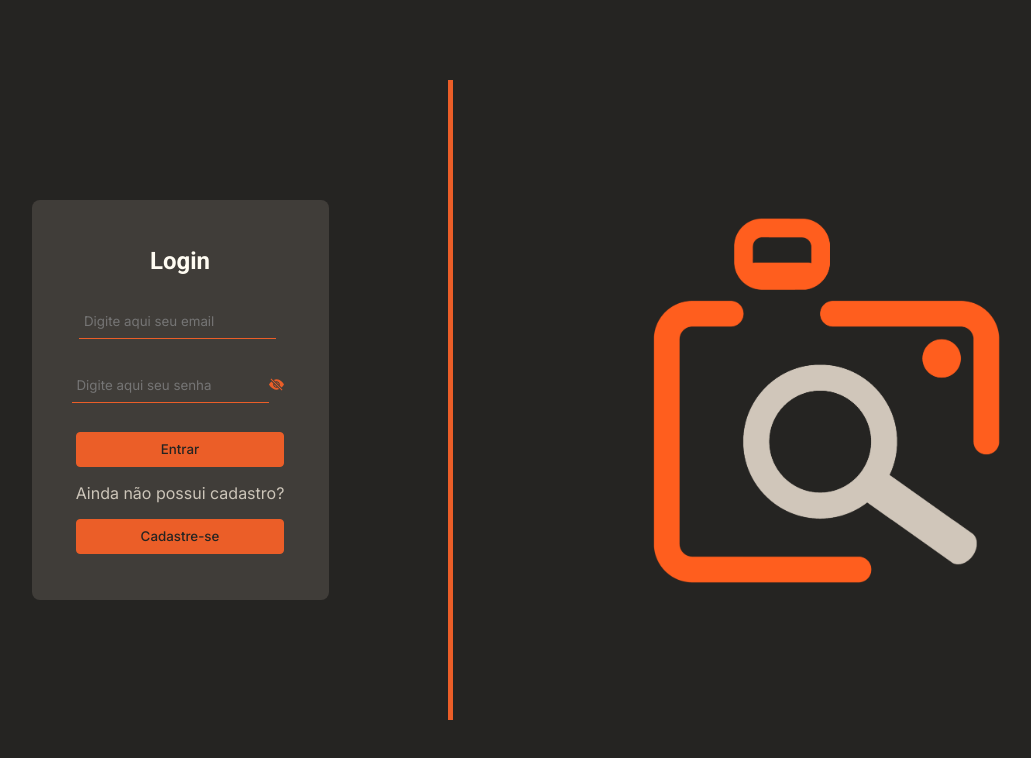
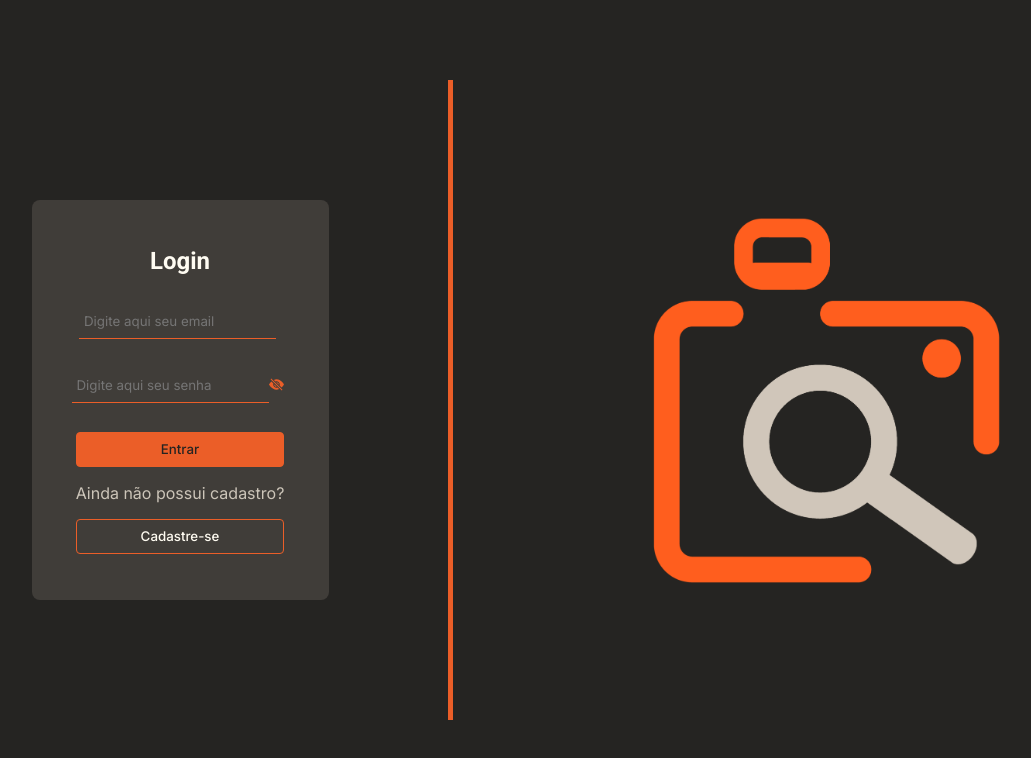
Before and after one commit to pifaria/capstone-m3-grupo-5-vilson, a React (Create React App) app: page /login in a window 1280 px wide. Shown: the top 758 px of the page, without its empty margins (88-1119 px from the left). Built offline with nearby package versions, Linux system fonts and the light colour scheme.

Commit message:
feat: landingSchema

```diff
--- a/src/components/Button/index.jsx
+++ b/src/components/Button/index.jsx
@@ -1,8 +1,8 @@
 import { Container } from "./styles";
 
-const Button = ({ beigeSchema, greySchema, children, type, ...rest }) => {
+const Button = ({ beigeSchema, greySchema, landingSchema, children, type, ...rest }) => {
   return (
-    <Container beigeSchema={beigeSchema} greySchema={greySchema} type={type} {...rest}>
+    <Container landingSchema={landingSchema} beigeSchema={beigeSchema} greySchema={greySchema} type={type} {...rest}>
       {children}
     </Container>
   );
--- a/src/components/Button/styles.js
+++ b/src/components/Button/styles.js
@@ -4,8 +4,8 @@ export const Container = styled.button`
   display: flex;
   justify-content: center;
   align-items: center;
-  background: ${(props) => (props.beigeSchema ? "var(--grey)" : 'var(--orange)')};
-  border: 1px solid ${(props) => (props.beigeSchema ? "var(--orange)" : 'var(--orange)')};
+  background: ${(props) => (props.beigeSchema ? "var(--beige)" : props.greySchema ? "var(--grey)" : props.landingSchema ? "var(--grey)" : "var(--orange)")};
+  border: 1px solid ${(props) => (props.beigeSchema ? "var(--black)" : 'var(--orange)')};
   border-radius: 4px;
   height: 35px;
   padding: 0 5px;
@@ -13,13 +13,13 @@ export const Container = styled.button`
   font-style: normal;
   font-weight: 500;
   line-height: 26px;
-  color: ${(props) => (props.beigeSchema ? "var(--vanilla)" : props.greySchema ? 'var(--black)' : 'var(--black)')};
+  color: ${(props) => (props.beigeSchema ? "var(--black)" : props.greySchema ? 'var(--beige)' : props.landingSchema ? "var(--vanilla)" : 'var(--black)')};
   margin: 0px 5px;
 
   :hover{
-    box-shadow: inset 0 0 1em ${(props) => (props.beigeSchema ? "var(--orange)" : 'var(--black)')};
-    color: ${(props) => (props.beigeSchema ? "var(--vanilla)" : 'var(--black)')};
-    border: 1px solid ${(props) => (props.beigeSchema ? "var(--orange)" : 'var(--black)')};;
+    box-shadow: inset 0 0 1em ${(props) => (props.beigeSchema ? "var(--black)" : props.landingSchema ? "var(--orange)" : 'var(--black)')};
+    color: ${(props) => (props.beigeSchema ? "var(--black)" : props.landingSchema ? "var(--vanilla)" : 'var(--black)')};
+    border: 1px solid ${(props) => (props.beigeSchema ? "var(--black)" : props.landingSchema ? "var(--orange)" : 'var(--black)')};;
   }
 
   :active{
--- a/src/components/EventCard/index.jsx
+++ b/src/components/EventCard/index.jsx
@@ -6,40 +6,31 @@ import { useHistory } from "react-router-dom/cjs/react-router-dom.min";
 import { useContext, useEffect, useState } from "react";
 import { userInfoContext } from "../../providers/userInfo/index.jsx";
 import { useEventList } from "../../providers/EventList";
-import { HiExclamationCircle, HiOutlineEye, HiOutlineEyeOff } from "react-icons/hi";
+import {
+  HiExclamationCircle,
+  HiOutlineEye,
+  HiOutlineEyeOff,
+} from "react-icons/hi";
 
 const EventCard = ({ event }) => {
   const history = useHistory();
   const { userInfo } = useContext(userInfoContext);
   const { deleteEvent, refuseEvent } = useEventList();
-  const [isSolicited, setIsSolicited] = useState(false)
+  const [isSolicited, setIsSolicited] = useState(false);
 
-  useEffect(()=> {
-    if(userInfo && event.photographers){
-      setIsSolicited(event.photographers.includes(userInfo.id))
+  useEffect(() => {
+    if (userInfo && event.photographers) {
+      setIsSolicited(event.photographers.includes(userInfo.id));
     }
-  }, [userInfo])
+  }, [userInfo]);
 
   return (
     <Container>
       <Content>
         {userInfo.type === "cliente" ? (
           <>
-            <div className="div-switchToggle">
-              <h4>Orçamentos solicitados</h4>
-              <label className="switch">
-                <input type="checkbox" />
-                <span className="slider round"></span>
-              </label>
-            </div>
-
-            <Button onClick={() => history.push(`/events/${event.id}`)}>
-              Ver Evento
-            </Button>
-
+          <h2>{event.title}</h2>
             <div className="divider1"></div>
-
-            <h3>Evento: {event.title}</h3>
             <h4>Tipo: {typeTranslate(event.type)}</h4>
             <h4>Data: {formatDate(event.date)}</h4>
             <h4>Local: {event.states}</h4>
@@ -57,29 +48,25 @@ const EventCard = ({ event }) => {
                 </>
               )}
             </div>
-
-            <Button beigeSchema onClick={() => deleteEvent(event.id)}>
+            <div className="buttons">
+              <Button beigeSchema onClick={() => history.push(`/events/${event.id}`)}>
+                Ver Evento
+              </Button>
+              <Button greySchema onClick={() => deleteEvent(event.id)}>
                 Excluir
               </Button>
+            </div>
           </>
         ) : (
           <>
-            <div className="div-switchToggle">
-              <h4>Orçamento enviado</h4>
-              <label className="switch">
-                <input type="checkbox" />
-                <span className="slider round"></span>
-              </label>
-            </div>
+            <h2>{event.title}</h2>
+
             <div className="divider1"></div>
 
-            <h2>Evento: {event.title}</h2>
-            <h4>Tipo: {typeTranslate(event.type)}</h4>
             <h4>Data: {formatDate(event.date)}</h4>
-            <h4>Local: {event.states}</h4>
 
             <div className="divider1"></div>
-            <h4>Dados do Cliente </h4>
+            <h4>Dados do Cliente: </h4>
             <h4>Nome: {event.userInfos.name}</h4>
             <h4>Contato: {event.userInfos.number}</h4>
             <h4>E-mail: {event.userInfos.email}</h4>
@@ -90,7 +77,12 @@ const EventCard = ({ event }) => {
                   <HiOutlineEye className="icon" />
                   <h5>Visível para todos</h5>
                 </div>
-                 {isSolicited ? (<div className="solicitation"><h4>Você foi solicitado</h4><HiExclamationCircle /></div>) : null}
+                {isSolicited ? (
+                  <div className="solicitation">
+                    <h4>Você foi solicitado</h4>
+                    <HiExclamationCircle />
+                  </div>
+                ) : null}
               </>
             ) : (
               <div className="div-end">
@@ -98,10 +90,20 @@ const EventCard = ({ event }) => {
                   <HiOutlineEyeOff className="icon" />
                   <h5>Apenas convidados</h5>
                 </div>
-                {isSolicited ? (<div className="solicitation"><h4>Você foi solicitado</h4><HiExclamationCircle /></div>) : null}
+                {isSolicited ? (
+                  <div className="solicitation">
+                    <h4>Você foi solicitado</h4>
+                    <HiExclamationCircle />
+                  </div>
+                ) : null}
               </div>
             )}
-            <Button beigeSchema onClick={() =>{refuseEvent(event.id)}}>
+            <Button
+              beigeSchema
+              onClick={() => {
+                refuseEvent(event.id);
+              }}
+            >
               Recusar evento
             </Button>
           </>
```
Lines whose indentation alone changed are shown as unchanged.
